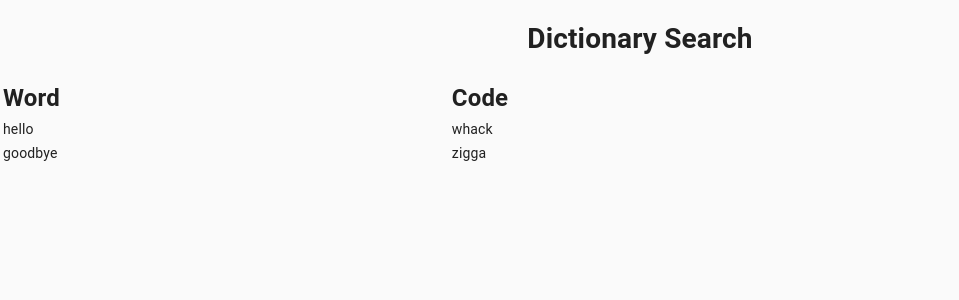
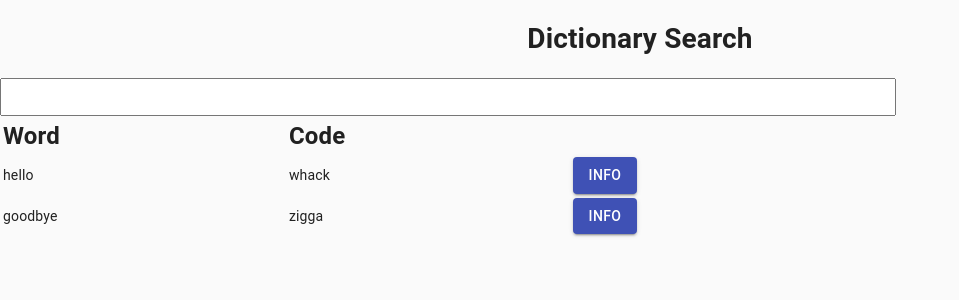
Before and after one commit to dbh/sr-code, a React (Create React App) app: page / in a window 1280 px wide. Shown: the top 300 px of the page, without its empty margins (0-959 px from the left). Built offline with nearby package versions, Linux system fonts and the light colour scheme.

Commit message:
symantics

```diff
--- a/src/App.js
+++ b/src/App.js
@@ -5,7 +5,7 @@ import { CssBaseline } from '@material-ui/core';
 import './App.css';
 
 // import WordInfo from './components/WordInfo';
-// import DictionaryFilter from './components/DictionaryFilter';
+import DictionaryFilter from './components/DictionaryFilter';
 import DictionaryTable from "./components/DictionaryTable";
 
 import useStore from './store';
@@ -49,7 +49,7 @@ function App() {
 
         <div>
 
-          {/* <DictionaryFilter /> */}
+          <DictionaryFilter />
           <DictionaryTable />
 
         </div>
--- /dev/null
+++ b/src/components/DictionaryFilter.jsx
@@ -0,0 +1,24 @@
+import React from 'react';
+import styled from "@emotion/styled";
+
+import useStore from '../store';
+
+const Input = styled.input`
+  width: 100%;
+  font-size: x-large;
+  padding: 0.2rem
+`
+
+const PokemonFilter = () => {
+    const filter = useStore(state => state.filter);
+    const setFilter = useStore(state => state.setFilter);
+
+    return (
+        <Input
+            value={filter}
+            onChange={(event) => setFilter(event.target.value.toLowerCase())}
+        />
+    );
+};
+
+export default PokemonFilter;
--- a/src/components/DictionaryRow.jsx
+++ b/src/components/DictionaryRow.jsx
@@ -1,19 +1,19 @@
 import React from 'react';
 import PropTypes from "prop-types";
-// import { Button } from '@material-ui/core';
+import { Button } from '@material-ui/core';
 
 const DictionaryRow = ({ entry, onClick  }) => (
   <>
     <tr>
       <td>{entry.word}</td>
       <td>{entry.code}</td>
-      {/* <td>
+      <td>
         <Button
           variant="contained"
           color="primary"
-          onClick={() => onClick (entry)}>More Info
+          onClick={() => onClick (entry)}>Info
         </Button>
-      </td> */}
+      </td>
     </tr>
   </>
 );
@@ -21,7 +21,7 @@ const DictionaryRow = ({ entry, onClick  }) => (
 DictionaryRow.propTypes = {
   entry: PropTypes.shape({
     key: PropTypes.string,
-    name: PropTypes.string.isRequired,
+    word: PropTypes.string.isRequired,
     code: PropTypes.string.isRequired,
   }),
   onSelect: PropTypes.func
```
